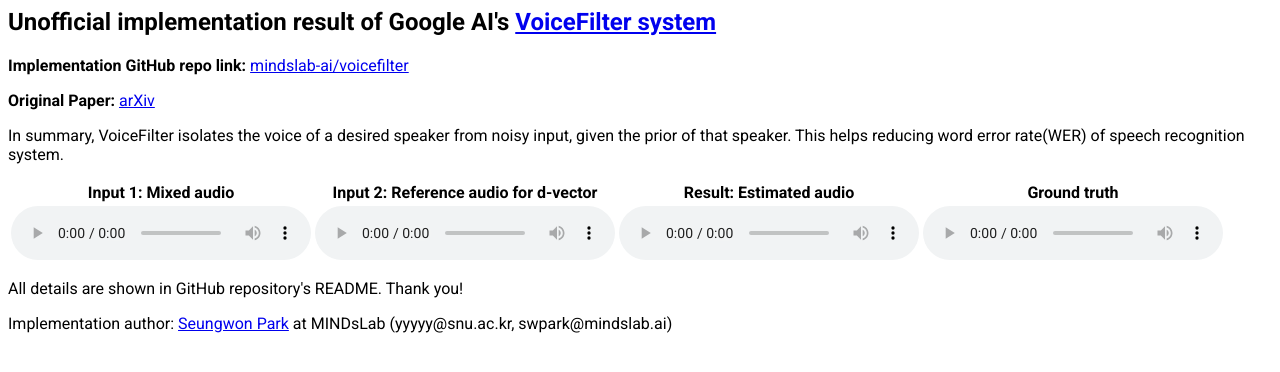
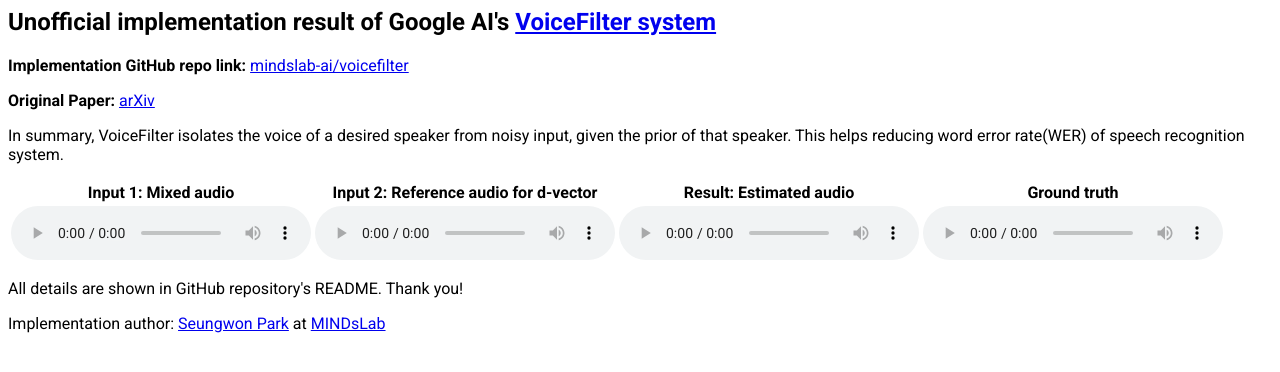
Before and after one commit to seungwonpark/voicefilter, a plain HTML site: page index.html in a window 1280 px wide. Drawn offline with Linux system fonts and the light colour scheme.

Commit message:
remove email, add msl link

```diff
--- a/index.html
+++ b/index.html
@@ -38,7 +38,7 @@
       </tbody>
     </table>
     <p>All details are shown in GitHub repository's README. Thank you!</p>
-    <p>Implementation author: <a href="http://swpark.me">Seungwon Park</a> at MINDsLab (yyyyy@snu.ac.kr, swpark@mindslab.ai)</p>
+    <p>Implementation author: <a href="http://swpark.me">Seungwon Park</a> at <a href="https://mindslab.ai">MINDsLab</a> </p>
   </div>
 </body>
 
```
